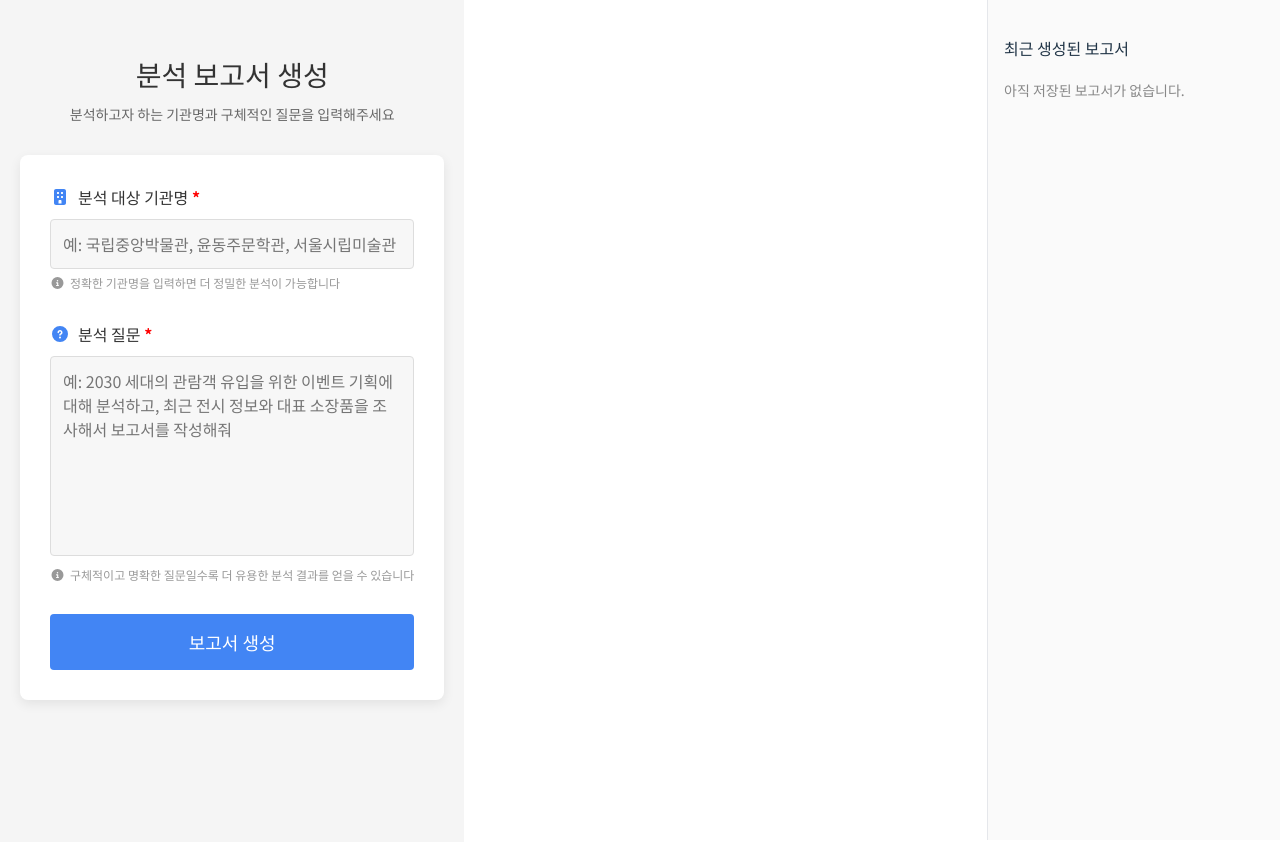
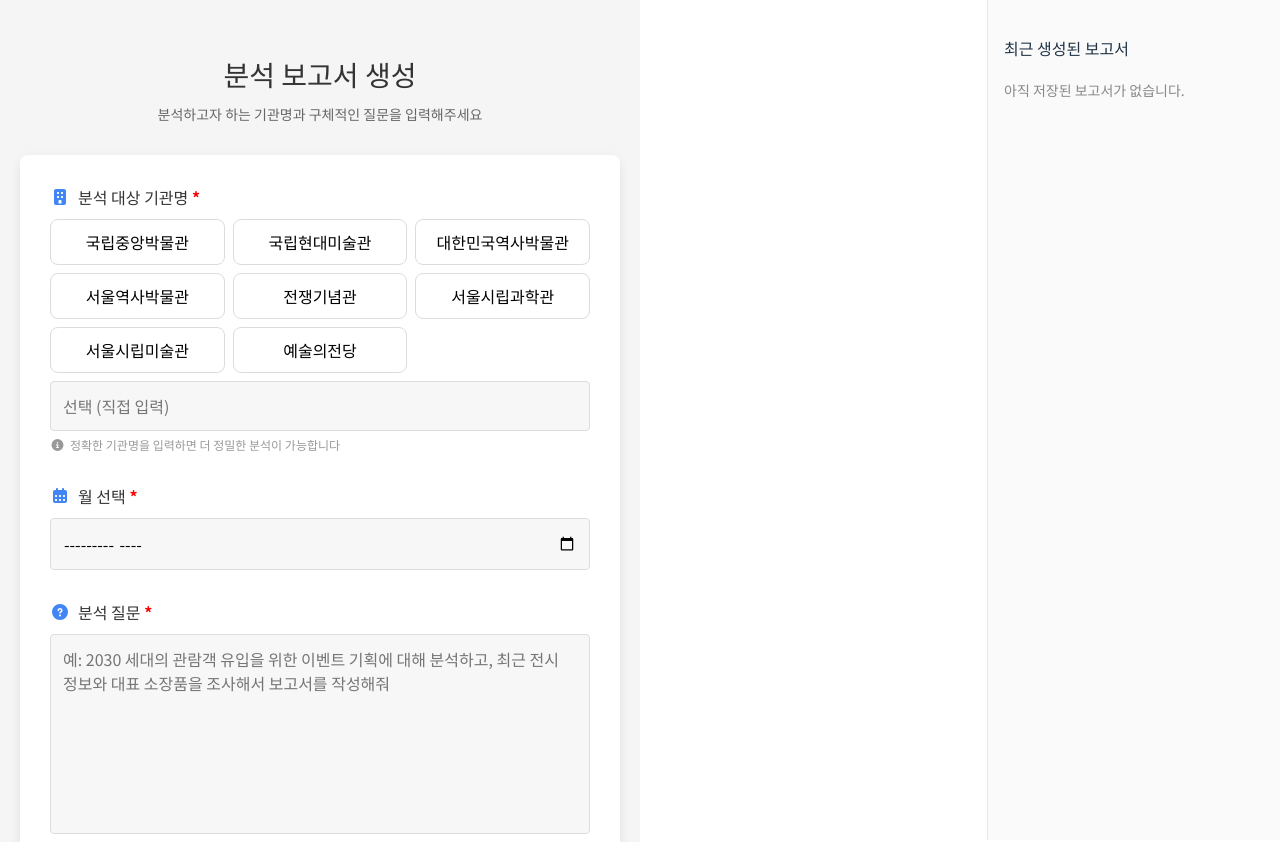
Before and after one commit to Ctrl-Plus-Zi/capstone-ai-report-generator, a React (Vite) app in the folder frontend/: page / in a window 1280 px wide. Shown: the top 842 px of the page. Built offline with nearby package versions, Linux system fonts and the light colour scheme; the HTML template or start-up script is replaced by a standard one.

Commit message:
UI 추가 수정

```diff
--- a/frontend/package.json
+++ b/frontend/package.json
@@ -18,6 +18,8 @@
     "@fortawesome/fontawesome-svg-core": "^7.1.0",
     "@fortawesome/free-solid-svg-icons": "^7.1.0",
     "@fortawesome/react-fontawesome": "^3.1.0",
+    "html2canvas": "^1.4.1",
+    "jspdf": "^3.0.3",
     "lightweight-charts": "^5.0.8",
     "lucide-react": "^0.263.1",
     "react": "^18.2.0",
--- a/frontend/src/App.css
+++ b/frontend/src/App.css
@@ -371,3 +371,58 @@
   font-size: 12px;
   color: #444;
 }
+
+/* 분석 기관명 선택 */
+/* 버튼 그룹 */
+.org-button-group {
+  display: flex;
+  flex-wrap: wrap;
+  gap: 8px;
+}
+
+/* 버튼 공통 스타일 */
+.org-select-button {
+  flex: 1 1 calc((100% / 3) - 8px); /* 모든 버튼 동일 폭 */
+  padding: 10px 16px;
+  border-radius: 8px;
+  border: 1px solid #dcdcdc;
+  background: #fff;
+  cursor: pointer;
+  text-align: center;
+  transition: 0.2s;
+}
+
+.org-select-button:hover {
+  background: #f4f7ff;
+}
+
+.org-select-button.selected {
+  background-color: #a8d8ff;
+  border-color: #70bfff;
+  color: #1d3557;            /* 글자색은 진하게 유지 */
+}
+
+/* 마지막 줄 2개일 경우 공간 균등 배분 */
+.org-button-group::after {
+  content: "";
+  flex: 1 1 calc((100% / 3) - 8px);
+}
+
+/* 월 선택 input 아이콘 배치 */
+.month-input-wrapper {
+  position: relative;
+  width: 100%;
+}
+
+.month-input-icon {
+  position: absolute;
+  left: 12px;
+  top: 50%;
+  transform: translateY(-50%);
+  color: #4285f4;
+  pointer-events: none; /* 클릭은 input으로 전달 */
+}
+
+.month-input {
+  padding-left: 36px; /* 아이콘 공간 확보 */
+}
--- a/frontend/src/App.tsx
+++ b/frontend/src/App.tsx
@@ -6,6 +6,7 @@
     faBuilding,
     faQuestionCircle,
     faCircleInfo,
+    faCalendarAlt,
     faChartBar
 } from '@fortawesome/free-solid-svg-icons';
 
@@ -21,12 +22,20 @@
   generated_at: string;
 }
 
+const ORG_LIST = [
+  "국립중앙박물관", "국립현대미술관", "대한민국역사박물관",
+  "서울역사박물관", "전쟁기념관", "서울시립과학관",
+  "서울시립미술관", "예술의전당"
+];
+
 function App() {
   const [organizationName, setOrganizationName] = useState('');
   const [userCommand, setUserCommand] = useState('');
   const [response, setResponse] = useState<AdvancedReportResponse | null>(null);
   const [loading, setLoading] = useState(false);
   const [error, setError] = useState('');
+  const [selectedMonth, setSelectedMonth] = useState("");
+
 /* 사용자가 생성한 보고서 저장 */
   const [savedReports, setSavedReports] = useState<AdvancedReportResponse[]>(
   JSON.parse(localStorage.getItem("savedReports") || "[]")
@@ -88,7 +97,7 @@
         <div className="card-form">
           <form onSubmit={handleSubmit}>
 
-            {/* 분석 대상 기관명 필드 */}
+            {/* 기관명 선택 UI */}
 <div className="form-group">
   <div className="label-container">
                 <FontAwesomeIcon icon={faBuilding} color="#4285f4" />
@@ -96,19 +105,51 @@
                   분석 대상 기관명 <span style={{color: 'red'}}>*</span>
                 </label>
               </div>
+
+  <div className="org-button-group">
+    {ORG_LIST.map((org) => (
+      <button
+        key={org}
+        type="button"
+        className={`org-select-button ${organizationName === org ? "selected" : ""}`}
+        onClick={() => setOrganizationName(org)}
+      >
+        {org}
+      </button>
+    ))}
+  </div>
+
+  {/* 직접 입력 */}
   <input
     type="text"
+    className="form-input"
+    placeholder="선택 (직접 입력)"
     value={organizationName}
     onChange={(e) => setOrganizationName(e.target.value)}
-                placeholder="예: 국립중앙박물관, 윤동주문학관, 서울시립미술관"
-                required={true}
-                className="form-input"
+    style={{ marginTop: "8px" }}
   />
   <div className="guidance-text">
                 <FontAwesomeIcon icon={faCircleInfo} className="icon" />
                 정확한 기관명을 입력하면 더 정밀한 분석이 가능합니다
               </div>
 </div>
+
+<div className="form-group">
+  <div className="label-container">
+    <FontAwesomeIcon icon={faCalendarAlt} color="#4285f4" />
+    <label className="form-label">월 선택 <span style={{color: 'red'}}>*</span></label>
+  </div>
+  <div className="input-with-icon">
+    <input
+      type="month"
+      className="form-input"
+      value={selectedMonth}
+      onChange={(e) => setSelectedMonth(e.target.value)}
+    />
+  </div>
+</div>
+
+
 
             {/* 분석 질문 필드 */}
             <div className="form-group">
```
Also changed, not shown: 1 other file (tests, documents, lock files or other folders). Lines whose indentation alone changed are shown as unchanged.
